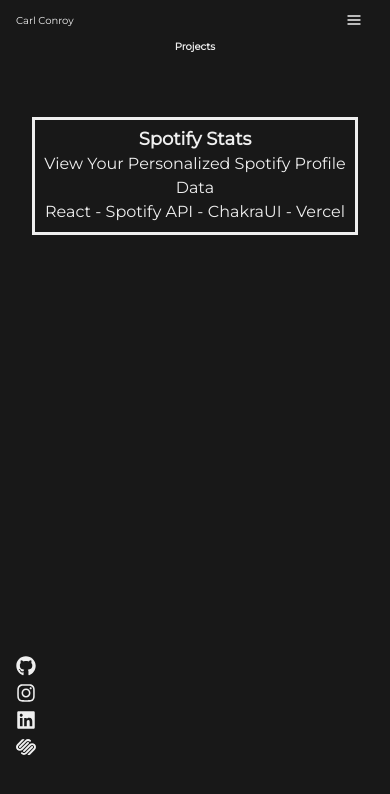
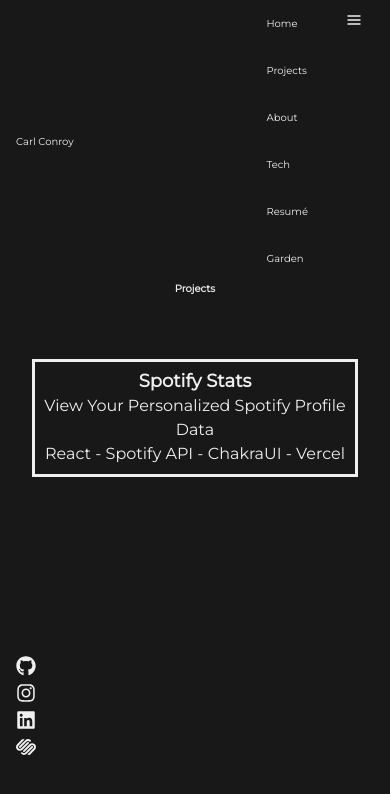
Before and after one commit to CarlinCharge/carlconroyv2, a Next.js app: page /projects in a window 390 px wide. Shown: the top 794 px of the page. Built offline with nearby package versions, Linux system fonts and the light colour scheme.

Commit message:
add column mobile nav

```diff
--- a/app/layout.tsx
+++ b/app/layout.tsx
@@ -18,8 +18,8 @@
         <ChakraProvider theme={theme}>
           <FontFaces />
           <Container maxW={{ base: "5xl", md: "2xl", lg: "6xl" }}>
+            <StickySocials />
             <Nav />
-            <StickySocials />
             {children}
           </Container>
         </ChakraProvider>
--- a/src/components/Nav/BurgerNav.tsx
+++ b/src/components/Nav/BurgerNav.tsx
@@ -1,6 +1,5 @@
 import { HamburgerIcon, CloseIcon } from "@chakra-ui/icons";
 import { IconButton } from "@chakra-ui/react";
-import { NavItems } from "./NavItems";
 
 interface Props {
   isOpen: boolean;
--- a/src/components/Nav/Nav.tsx
+++ b/src/components/Nav/Nav.tsx
@@ -16,18 +16,27 @@
           color: "#A970FF",
           textDecoration: "underline",
         }}
-        display={{ base: "flex", lg: "flex" }}
+        display="flex"
       >
         Carl Conroy
       </Link>
-      <Flex display="flex " flexFlow="no">
+      <Flex
+        className="Desktop Nav"
+        display={{ base: "none", lg: "flex" }}
+        flexDirection="row"
+      >
         <NavItems />
       </Flex>
-      <BurgerNav
-        isOpen={isOpen}
-        onToggle={onToggle}
-        display={{ base: "flex", lg: "none" }}
-      />
+      <Flex>
+        <Flex className="Mobile Nav" display={{ base: "flex", lg: "none" }}>
+          <NavItems />
+          <BurgerNav
+            isOpen={isOpen}
+            onToggle={onToggle}
+            display={{ base: "flex", lg: "none" }}
+          />
+        </Flex>
+      </Flex>
     </Flex>
   );
 };
--- a/src/components/Nav/NavItems.tsx
+++ b/src/components/Nav/NavItems.tsx
@@ -1,4 +1,4 @@
-import { Flex, Link } from "@chakra-ui/react";
+import { Flex, Link, useDisclosure } from "@chakra-ui/react";
 import NextLink from "next/link";
 import { MenuItems } from "./MenuItems";
 
@@ -6,12 +6,11 @@
   const fontSize = { base: "10px", md: "15px", lg: "26.75px" };
 
   return (
-    <Flex justifyContent="space-between">
+    <Flex direction={{ base: "column", lg: "row" }}>
       {MenuItems.map((item) => {
         return (
           <Link
             fontSize={fontSize}
-            display={{ base: "none", lg: "flex" }}
             maxW={{ base: "2xs", md: "2xs", lg: "6xl" }}
             as={NextLink}
             href={item.href}
```
